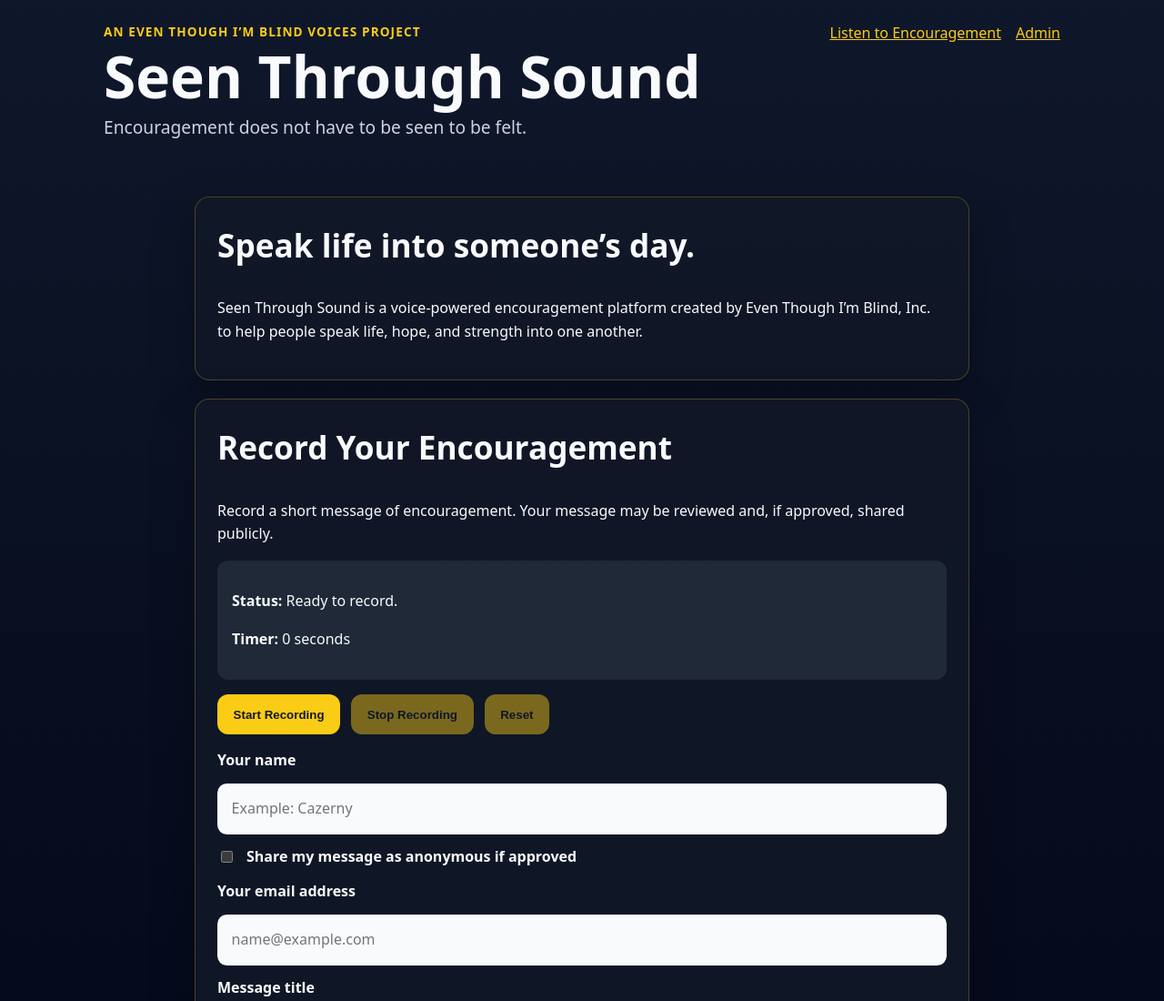
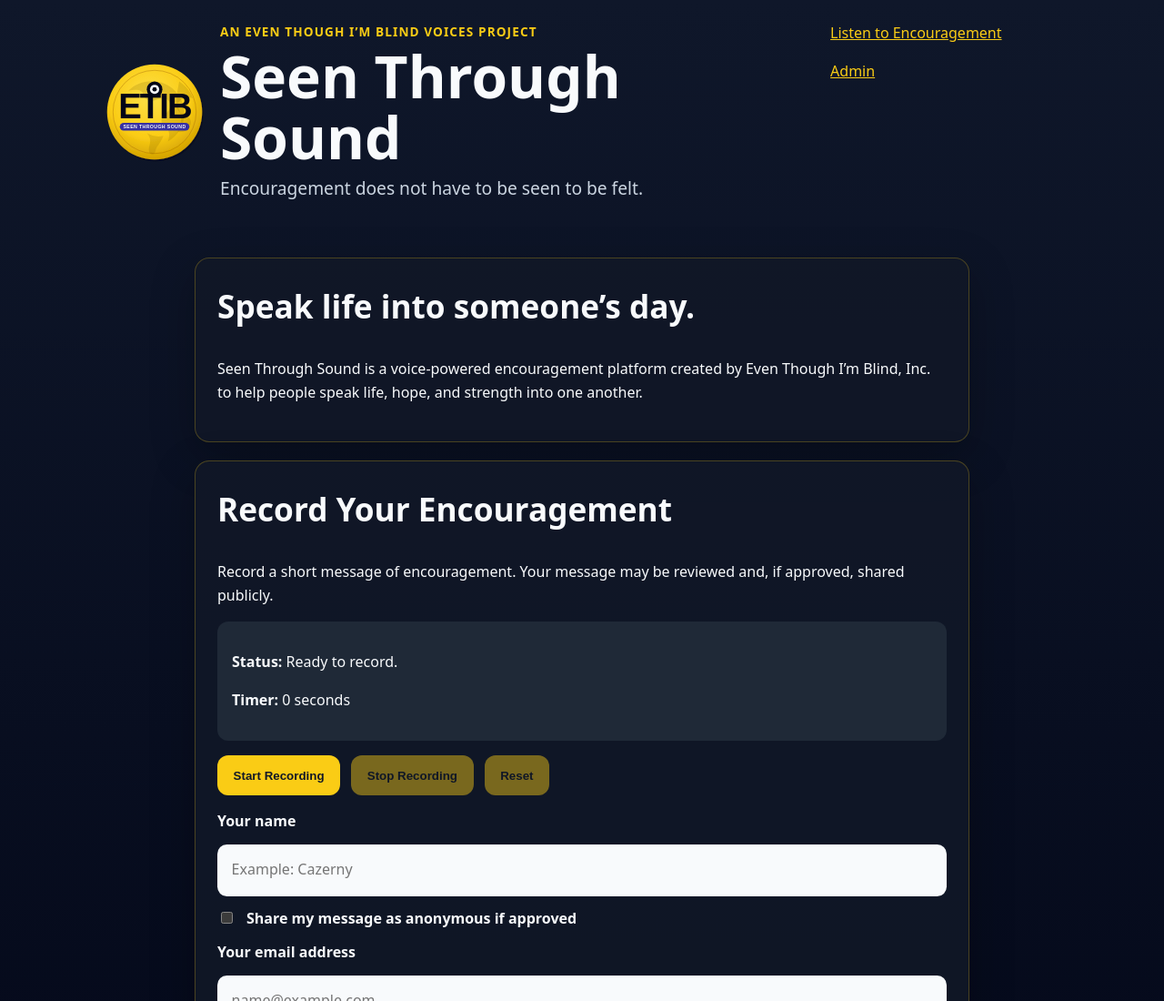
Before and after one commit to CazernyBussey/seen-through-sound-mvp, a plain HTML site: page index.html in a window 1280 px wide. Shown: the top 1100 px of the page at 91% size. Drawn offline with nearby package versions, Linux system fonts and the light colour scheme.

Commit message:
Add logo to recording page

```diff
--- a/index.html
+++ b/index.html
@@ -5,6 +5,7 @@
   <meta name="viewport" content="width=device-width, initial-scale=1" />
   <title>Seen Through Sound | Even Though I’m Blind Voices Project</title>
   <meta name="description" content="Record a short message of encouragement through Seen Through Sound, an Even Though I’m Blind Voices Project." />
+  <link rel="icon" href="assets/seen-through-sound-logo.svg" type="image/svg+xml" />
   <link rel="stylesheet" href="styles.css" />
   <script defer src="https://cdn.jsdelivr.net/npm/@supabase/supabase-js@2"></script>
   <script defer src="app.js"></script>
@@ -12,10 +13,13 @@
 <body>
   <a class="skip-link" href="#main">Skip to main content</a>
   <header class="site-header" role="banner">
-    <div>
-      <p class="eyebrow">An Even Though I’m Blind Voices Project</p>
-      <h1>Seen Through Sound</h1>
-      <p class="tagline">Encouragement does not have to be seen to be felt.</p>
+    <div class="brand-lockup">
+      <img class="brand-logo" src="assets/seen-through-sound-logo.svg" alt="Even Though I’m Blind logo for Seen Through Sound" />
+      <div>
+        <p class="eyebrow">An Even Though I’m Blind Voices Project</p>
+        <h1>Seen Through Sound</h1>
+        <p class="tagline">Encouragement does not have to be seen to be felt.</p>
+      </div>
     </div>
     <nav aria-label="Main navigation">
       <a href="playlist.html">Listen to Encouragement</a>
```
